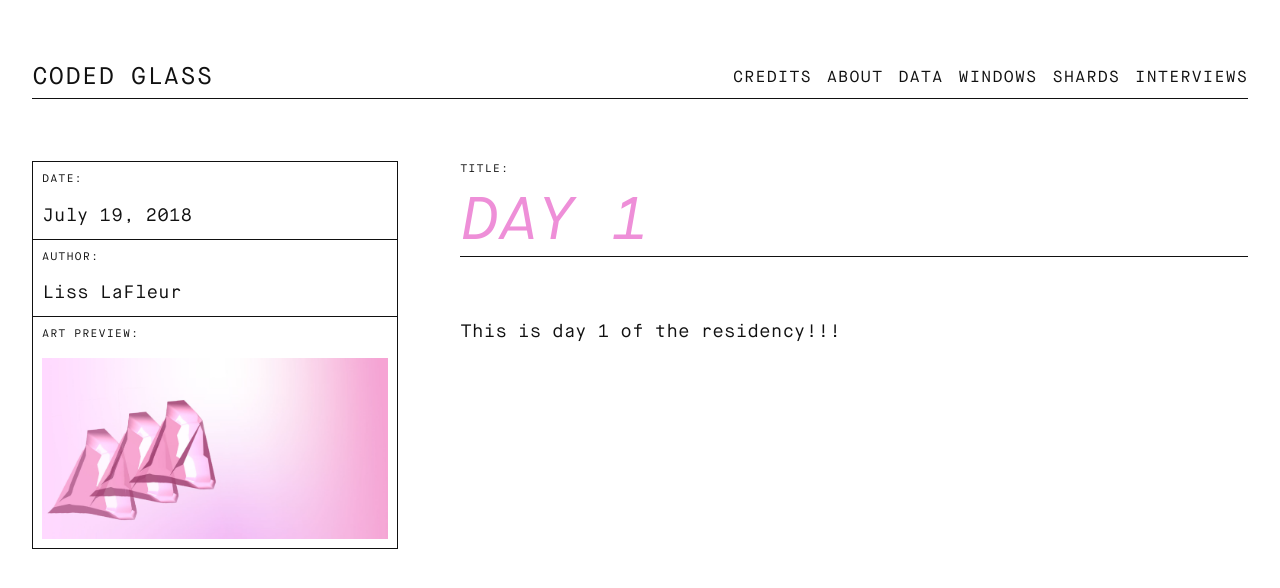
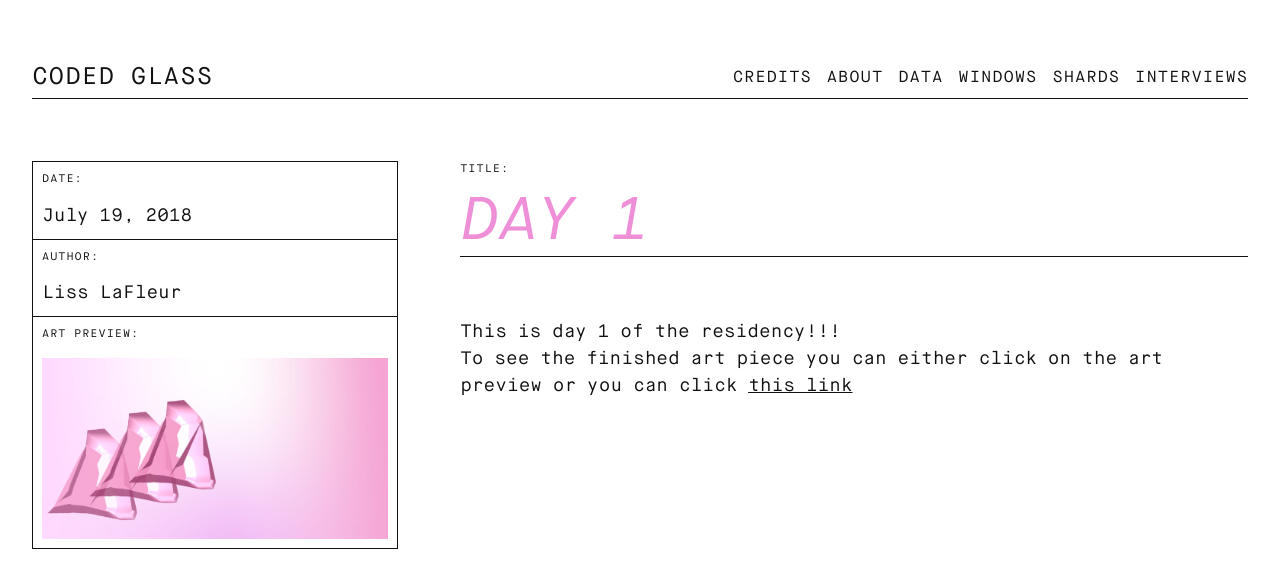
Before and after one commit to BrianaCamp/looking-glass, a Jekyll site: the page built from _shards/day-1.markdown, in a window 1280 px wide. Shown: the top 588 px of the page. Built offline with Jekyll 4.4.1, drawn with Linux system fonts in a browser that asks for light colours.

Commit message:
Updated Day 1

```diff
--- a/_shards/day-1.markdown
+++ b/_shards/day-1.markdown
@@ -8,3 +8,5 @@ tweet: This is an example tweet.
 ---
 
 This is day 1 of the residency!!!
+
+To see the finished art piece you can either click on the art preview or you can click [this link](/art/day-1)
```
